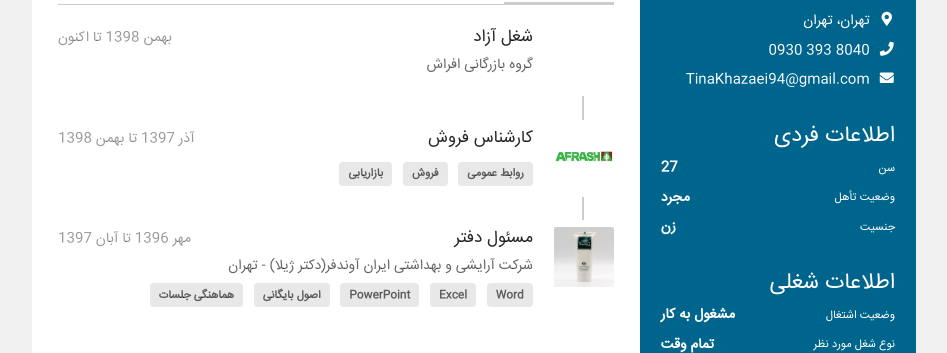
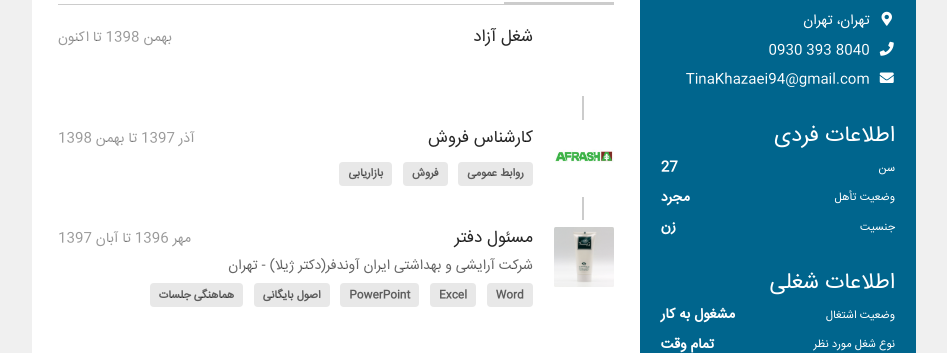
Before and after one commit to TinaKhazaei94/Resume, a plain HTML site: page index.html in a window 1280 px wide. Shown: the part 387-740 px from the top of the page, without its empty margins (166-1113 px from the left). Drawn offline with Linux system fonts and the light colour scheme.

```diff
--- a/index.html
+++ b/index.html
@@ -134,7 +134,7 @@
                                         بهمن 1398 تا اکنون
                                     </div>
                                     <div class="meta">
-                                        گروه بازرگانی افراش
+
                                     </div>
 
                                     <div class="extra">
```
